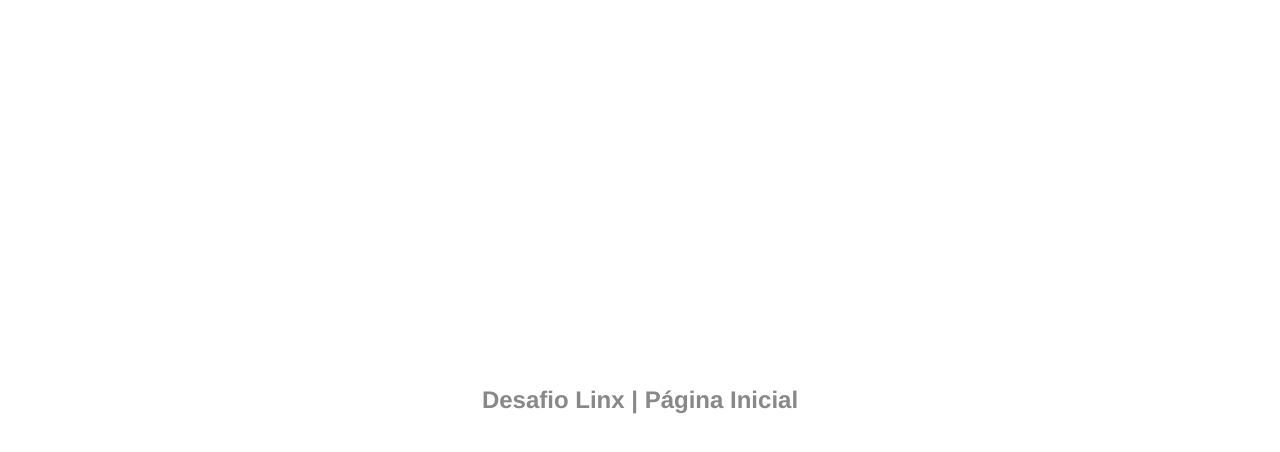
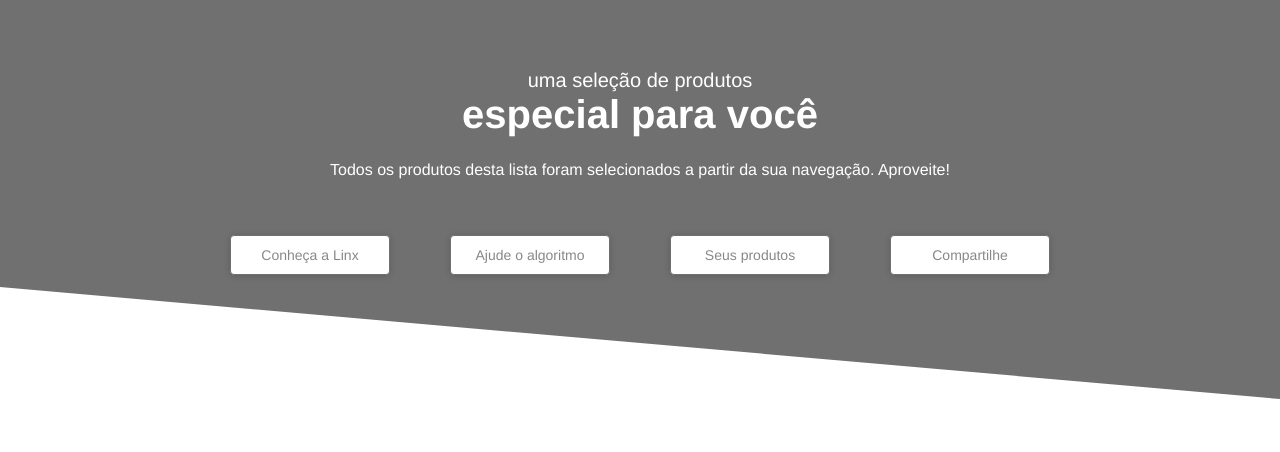
Before and after one commit to davischoll/frontend-challenge, a website: page src/views/home.html in a window 1280 px wide. Drawn offline with Linux system fonts and the light colour scheme.

Commit message:
Implementação layout header

```diff
--- /dev/null
+++ b/public/styles/header.css
@@ -0,0 +1,134 @@
+.page-header {
+  height: 397.89px;
+}
+
+.header-bg {
+  position: absolute;
+  top: 0;
+  bottom: 0;
+  right: 0;
+  left: 0;
+
+  width: 100%;
+  height: 397.89px;
+
+  background-color: var(--color-background-title);
+
+  transform-origin: top right;
+  transform: skewY(16.4deg);
+}
+
+.page-header .header-content {
+  width: 100%;
+  position: relative;
+}
+
+.page-header .header-content .header-title {
+  margin: 66px 16px 0 16px;
+  color: var(--color-text-title);
+  opacity: 1;
+  text-align: left;
+}
+
+.page-header .header-content .header-title p:first-child {
+  font-style: normal;
+  font-size: 20px;
+  letter-spacing: 0px;
+  opacity: 1;
+}
+
+.page-header .header-content .header-title strong {
+  font-size: 40px;
+  letter-spacing: 0px;
+  opacity: 1;
+}
+
+.page-header .header-content .header-title p:last-child {
+  margin-top: 9px;
+  max-width: 360px;
+  font-style: normal;
+  font-size: 14px;
+  letter-spacing: 0px;
+  opacity: 1;
+}
+
+.page-header .header-content .main-menu {
+  margin-top: 56px;
+
+  width: auto;
+  height: auto;
+
+  display: grid;
+  grid-template-columns: 160px 160px;
+  grid-template-rows: 40px 40px;
+  gap: 20px;
+
+  justify-items: center;
+  align-items: center;
+  justify-content: center;
+}
+
+.page-header .header-content .main-menu .main-menu-item {
+  height: 40px;
+  width: 160px;
+
+  background-color: var(--color-background-base);
+  color: var(--color-text-base);
+  box-shadow: 0px 1px 6px #00000029;
+
+  border: 1px solid var(--color-background-title);
+  border-radius: 4px;
+
+  font-style: normal;
+  font-size: 14px;
+  letter-spacing: 0px;
+
+  display: flex;
+  align-items: center;
+  justify-content: center;
+}
+
+@media (min-width: 700px) {
+  .page-header {
+    height: 399px;
+  }
+
+  .header-bg {
+    transform: skewY(10.4deg);
+  }
+
+  .page-header .header-content .header-title {
+    margin: 69px 0 0 0;
+    text-align: center;
+  }
+
+  .page-header .header-content .header-title p:last-child {
+    margin-top: 24px;
+    max-width: 100%;
+    font-style: normal;
+    font-size: 16px;
+  }
+}
+
+@media (min-width: 769px) {
+  .header-bg {
+    height: 399px;
+    transform: skewY(5deg);
+  }
+
+  .page-header .header-content {
+    max-width: 980px;
+    margin: 0 auto;
+    flex: 1 1;
+    display: flex;
+    flex-direction: column;
+    justify-content: center;
+  }
+
+  .page-header .header-content .main-menu {
+    display: grid;
+    grid-template-columns: 160px 160px 160px 160px;
+    grid-template-rows: 40px;
+    gap: 60px;
+  }
+}
--- /dev/null
+++ b/public/styles/home.css
@@ -0,0 +1,10 @@
+#page-home #container {
+  width: 100vw;
+  height: 100vh;
+}
+
+@media (min-width: 700px) {
+  #page-home #container {
+    max-width: 100%;
+  }
+}
--- a/public/styles/main.css
+++ b/public/styles/main.css
@@ -3,8 +3,6 @@
   --color-background-title: #707070;
   --color-text-title: #FFFFFF;
   --color-text-base: #888888;
-
-  font-size: 60%;
 }
 
 * {
@@ -29,17 +27,14 @@
 input,
 button,
 textarea {
-  font: 500 1.6rem 'Helvetica Neue';
-  color: var(--color-text-base);
+  font-family: 'Helvetica Neue', sans-serif;
 }
 
 #container {
-  width: 90vw;
-  max-width: 700px;
+  width: 100%;
+  max-width: 980px;
 }
 
-@media (min-width: 700px) {
-  :root {
-    font-size: 62.5%;
-  }
+a {
+  text-decoration: none;
 }
--- a/src/views/home.html
+++ b/src/views/home.html
@@ -9,12 +9,41 @@
   <title>Desafio Linx | Página Home</title>
 
   <link rel="stylesheet" href="/styles/main.css">
+  <link rel="stylesheet" href="/styles/home.css">
+  <link rel="stylesheet" href="/styles/header.css">
 </head>
 
-<body>
-  <h2>Desafio Linx | Página Inicial</h2>
+<body id="page-home">
 
-  <!-- Conteúdo página Inicial ... -->
+  <div id="container">
+
+    <header class="page-header">
+      <div class="header-bg"></div>
+      <div class="header-content">
+        <div class="header-title">
+          <p>uma seleção de produtos</p>
+          <strong>especial para você</strong>
+          <p>Todos os produtos desta lista foram selecionados a partir da sua navegação. Aproveite!</p>
+        </div>
+        <nav class="main-menu">
+          <a class="main-menu-item" href="#">Conheça a Linx</a>
+          <a class="main-menu-item" href="#">Ajude o algoritmo</a>
+          <a class="main-menu-item" href="#">Seus produtos</a>
+          <a class="main-menu-item" href="#">Compartilhe</a>
+        </nav>
+      </div>
+    </header>
+
+    <main>
+
+    </main>
+
+    <footer>
+
+    </footer>
+
+
+  </div>
 
 </body>
 
```
